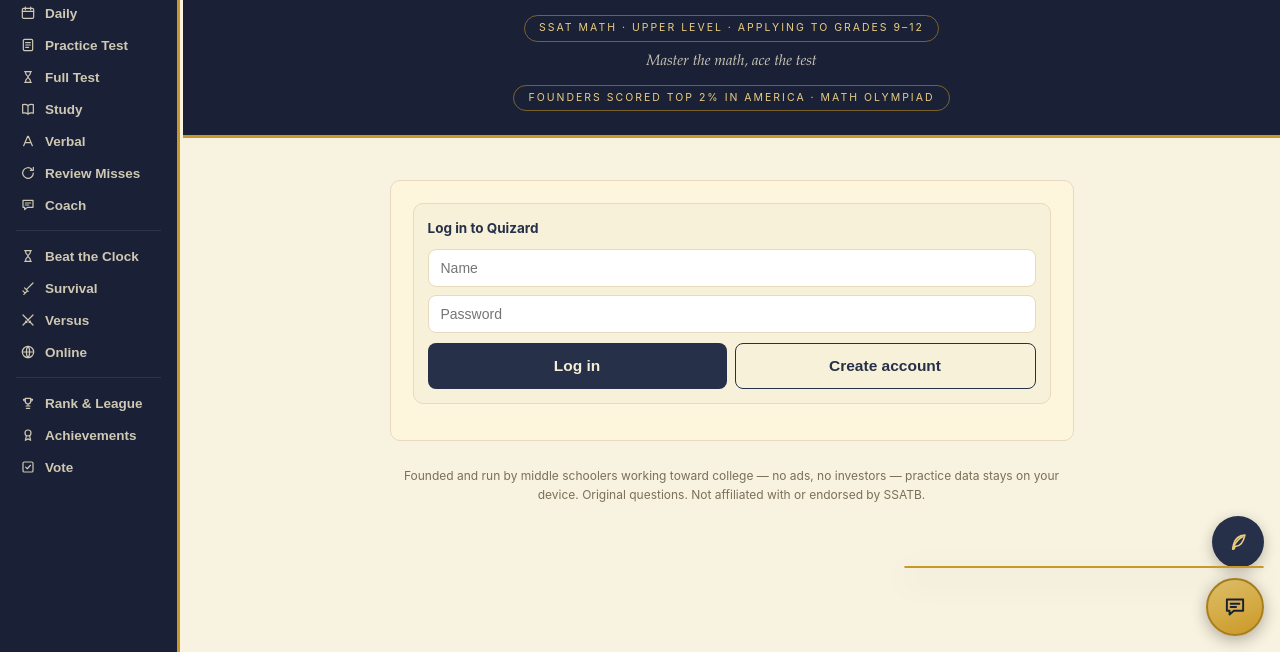
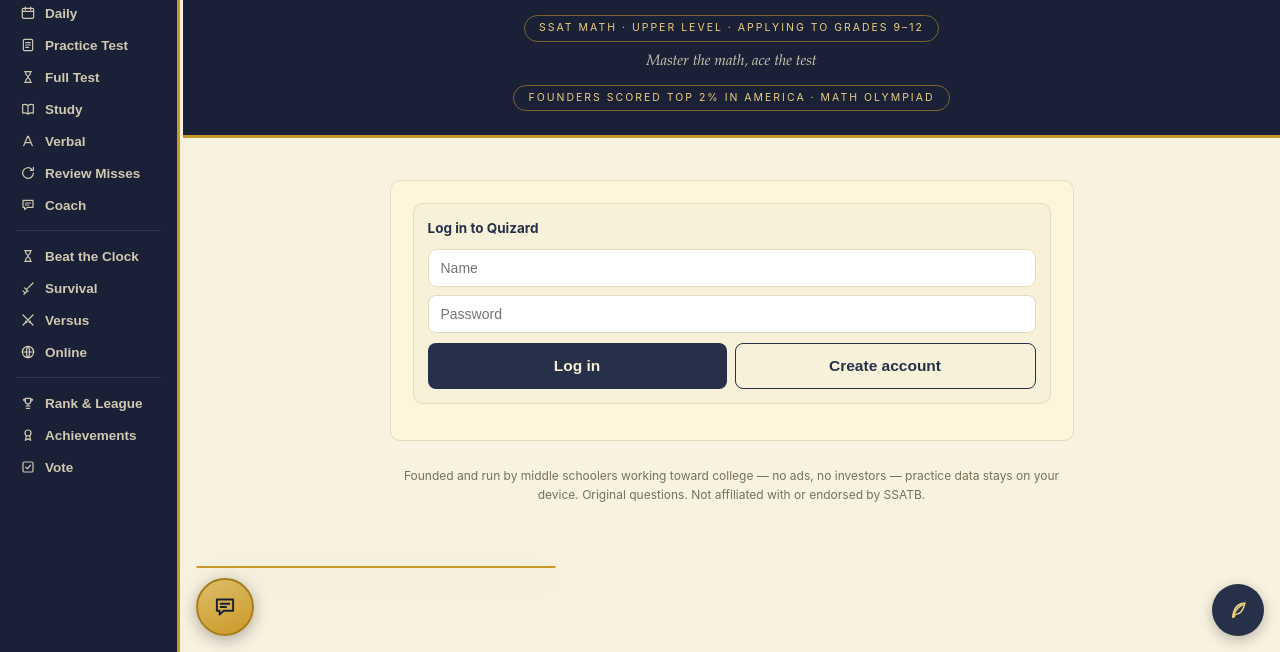
Before and after one commit to spaceballtwo/quizard, a plain HTML site: page docs/index.html in a window 1280 px wide. Shown: the part 148-800 px from the top of the page. Drawn offline with Linux system fonts and the light colour scheme.

Commit message:
coach to bottom-left

```diff
--- a/docs/index.html
+++ b/docs/index.html
@@ -188,7 +188,7 @@
   .snav:hover { background:rgba(255,255,255,.07); color:#f6eed3; }
   .snav.on { background:rgba(202,152,39,.18); color:var(--gold-soft); }
   .sdiv { height:1px; background:rgba(255,255,255,.09); margin:9px 6px; }
-  #coachPanel { position:fixed; right:16px; bottom:84px; z-index:45; width:min(360px, calc(100vw - 32px));
+  #coachPanel { position:fixed; left:16px; bottom:84px; z-index:45; width:min(360px, calc(100vw - 32px));
                 background:var(--card); border:1.5px solid var(--gold); border-radius:14px;
                 box-shadow:0 10px 30px rgba(0,0,0,.25); display:flex; flex-direction:column; max-height:70vh; }
   .coach-head { display:flex; justify-content:space-between; align-items:center; padding:10px 14px;
@@ -200,11 +200,12 @@
   .cmsg.coach { align-self:flex-start; background:#f4ebd0; color:#2e2815; border-bottom-left-radius:4px; }
   .coach-in { display:flex; gap:6px; padding:10px; border-top:1px solid var(--line); }
   .coach-in input { flex:1; padding:9px 12px; border:1.5px solid var(--line); border-radius:8px; font-size:14px; }
-  .coach-fab { position:fixed; right:16px; bottom:16px; z-index:44; width:58px; height:58px; border-radius:50%;
+  .coach-fab { position:fixed; left:16px; bottom:16px; z-index:44; width:58px; height:58px; border-radius:50%;
                background:linear-gradient(160deg,#e0c169,#ca9827); color:#1a2136; border:2px solid #a87f1e;
                cursor:pointer; display:flex; align-items:center; justify-content:center;
                box-shadow:0 4px 16px rgba(0,0,0,.3); transition:transform .1s; }
   .coach-fab:hover { transform:scale(1.06); }
+  @media (min-width:980px){ .coach-fab { left:196px; } #coachPanel { left:196px; } }
   .coach-fab:active { transform:scale(0.94); }
   .chiprow { display:flex; gap:6px; flex-wrap:wrap; padding:0 10px 10px; }
   .chip { background:#f4ebd0; border:1px solid var(--line); border-radius:999px; padding:6px 12px;
@@ -212,7 +213,7 @@
   .chip:hover { border-color:var(--gold); }
   .coach-ava { width:30px; height:30px; border-radius:50%; background:linear-gradient(160deg,#e0c169,#ca9827);
                display:flex; align-items:center; justify-content:center; color:#1a2136; flex-shrink:0; }
-  .scratch-fab { position:fixed; right:16px; bottom:84px; z-index:40; width:52px; height:52px; border-radius:50%;
+  .scratch-fab { position:fixed; right:16px; bottom:16px; z-index:40; width:52px; height:52px; border-radius:50%;
                  background:var(--navy); color:var(--gold-soft); border:none; cursor:pointer;
                  display:flex; align-items:center; justify-content:center;
                  box-shadow:0 4px 14px rgba(0,0,0,.25); transition:transform .08s; }
```
